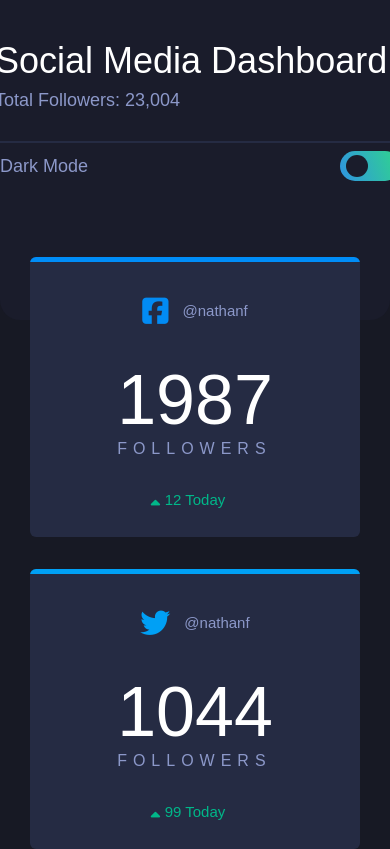
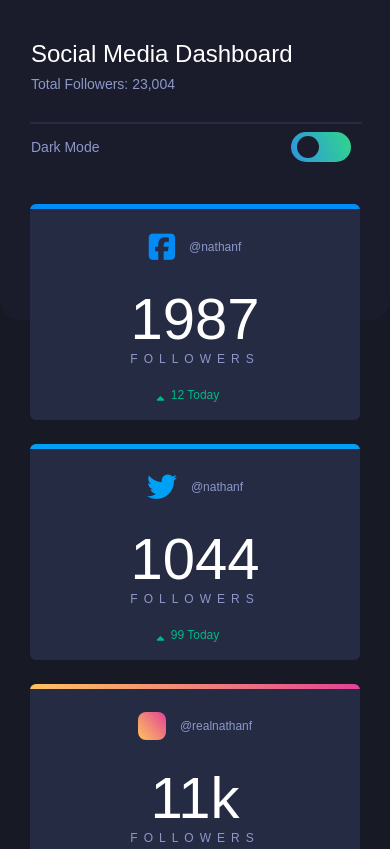
Before and after one commit to tomaszeq75/Social-Media-Challenge, a plain HTML site: page index.html in a window 390 px wide. Shown: the top 849 px of the page. Drawn offline with Linux system fonts and the light colour scheme.

```diff
--- a/index.html
+++ b/index.html
@@ -18,11 +18,11 @@
                 <div class="header">
                     <div class="header-left">
                         <div class="title">Social Media Dashboard</div>
-                        <div class="label grey">Total Followers: 23,004</div>
+                        <div class="header-label grey">Total Followers: 23,004</div>
                     </div>
                     <hr>
                     <div class="header-right">
-                        <span class="label grey">Dark Mode</span>
+                        <span class="header-label grey">Dark Mode</span>
                         <label class="switch">
                             <input type="checkbox" unchecked />
                             <span class="slider"></span>
--- a/style.css
+++ b/style.css
@@ -25,6 +25,7 @@ body {
 }
 
 .main {
+    margin: auto;
     display: flex;
     justify-content: center;
 }
@@ -38,17 +39,25 @@ body {
 .cards-container,
 .small-cards-container {
     display: flex;
-    justify-content: space-between;
+    justify-content: center;
     flex-wrap: wrap;
 }
 
-.main-card {
-    margin: 16px 4px;
+.main-card,
+.main-small-card {
+    margin: 16px;
     background-color: #252b43;
     width: 330px;
-    height: 280px;
     border-radius: 6px;
     overflow: hidden;
+}
+
+.main-card {
+    height: 280px;
+}
+
+.main-small-card {
+    height: 160px;
 }
 
 .decoration-line {
@@ -130,17 +139,10 @@ body {
 
 .small-cards-title {
     font-size: 32px;
-    margin: 54px 0 26px;
+    margin: 54px 16px 26px;
     color: white;
 }
 
-.main-small-card {
-    width: 330px;
-    height: 160px;
-    background-color: #252b43;
-    border-radius: 6px;
-    margin: 16px 4px;
-}
 
 .small-card-content {
     height: 100%;
@@ -207,10 +209,15 @@ body {
     margin: 40px 0 60px;
 }
 
+.header-label {
+    font-size: 18px;
+}
+
 .header-right {
+    width: 165px;
     display: flex;
     align-items: center;
-    width: 165px;
+    margin-right: 20px;
 }
 
 hr {
@@ -222,6 +229,7 @@ hr {
 
 .header-left {
     width: 410px;
+    margin-left: 20px;
 }
 
 .title {
@@ -254,6 +262,7 @@ hr {
     background: linear-gradient(70deg, #2f94e2, #30d68a);
     /* -webkit-transition: .4s; */
     transition: 0.4s;
+    width: 60px;
     border-radius: 28px;
 }
 
@@ -270,24 +279,33 @@ hr {
     border-radius: 50%;
 }
 
-input:checked + .slider:before {
+input:checked+.slider:before {
     /* -webkit-transform: translateX(26px);
     -ms-transform: translateX(26px); */
     transform: translateX(26px);
 }
 
 /* mobile */
-@media screen and (max-width: 600px) {
+@media screen and (max-width: 640px) {
     .main-container {
         width: 400px;
     }
 
     .title {
         margin-left: 0;
+        font-size: 24px
+    }
+
+    .small-cards-title {
+        font-size: 24px;
+        margin-left: 10px;
+        margin: 30px 20px;
     }
 
     .header {
+        width: 330px;
         flex-direction: column;
+        margin: 40px auto 30px;
     }
 
     hr {
@@ -297,11 +315,58 @@ input:checked + .slider:before {
     .header-right {
         width: 100%;
         justify-content: space-between;
+        margin: 0;
+    }
+
+    .header-left {
+        margin: 0;
+        width: 100%;
     }
 
     .cards-container,
     .small-cards-container {
         justify-content: center;
+    }
+
+    .switch {
+        margin-right: 10px;
+    }
+
+    .header-label {
+        font-size: 14px;
+    }
+
+    .main-card {
+        height: 216px;
+        margin: 12px;
+    }
+
+    .main-small-card {
+        height: 124px;
+        margin: 8px;
+    }
+
+    .social-counter{
+        font-size: 58px;
+    }
+
+    .social-followers{
+        font-size: 12px;
+    }
+
+    .label {
+        font-size: 14px;
+    }
+
+    .social-nick,
+    .social-followers,
+    .social-change,
+    .small-social-change {
+        font-size: 12px;
+    }
+
+    .counter {
+        font-size: 32px;
     }
 }
 
```
